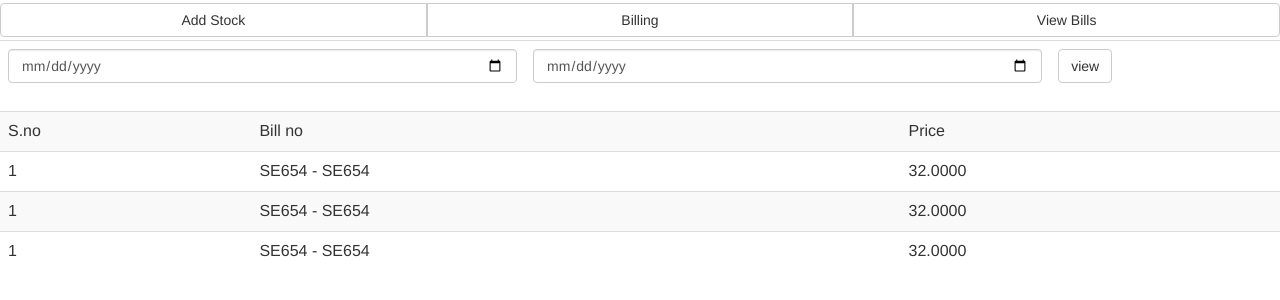
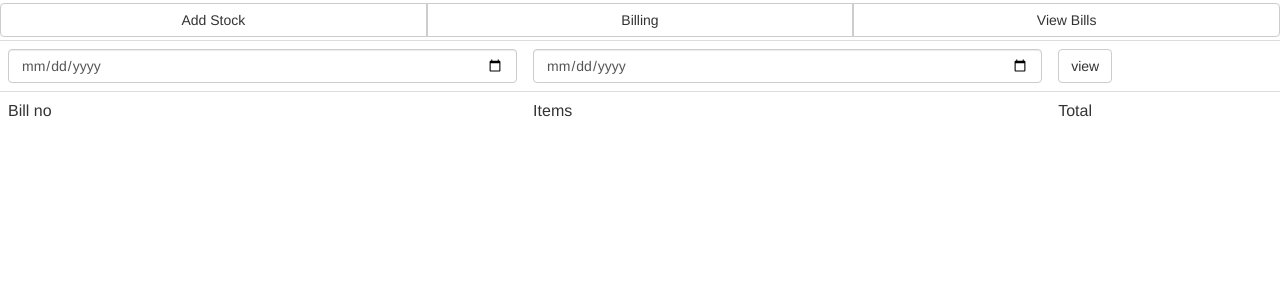
Before and after one commit to asudhakar/billing, a PHP site: page /view_bills.php in a window 1280 px wide. Shown: the top 300 px of the page. Run offline with PHP 8.4, Linux system fonts and the light colour scheme; some libraries are stand-ins or nearby versions.

Commit message:
view bill finished

```diff
--- a/view/view_bills.php
+++ b/view/view_bills.php
@@ -2,62 +2,41 @@
 		<table class="table">
 			<tr>
 				<td>
-					<input type="date" class="form-control transparent-input item_name1"  name="item_name1" placeholder="Start Date" >
+					<input type="date" class="form-control transparent-input" id="start_date"  name="start_date" placeholder="Start Date">
 				</td>
 				<td>
-					<input class="form-control transparent-input" type="date" name="unit_price1" id="no_Uprice1" placeholder="End Date">
+					<input class="form-control transparent-input" type="date" id="end_date" name="end_date" id="no_Uprice1" placeholder="End Date">
 				</td>
 				<td>
-					<button class="btn btn-default">view</button>
+					<button class="btn btn-default" id="get_bill">view</button>
 				</td>
 			</tr>
-		</table>
-		<table class="table table-striped">
 			<tr>
-				<td>
-					S.no
-				</td>
 				<td>
 					Bill no
 				</td>
 				<td>
-					Price
-				</td>
-			</tr>
-			<tr>
-				<td>
-					 1
+					Items
 				</td>
 				<td>
-					SE654 - SE654
-				</td>
-				<td>
-					32.0000
-				</td>
-			</tr>
-				<tr>
-				<td>
-					 1
-				</td>
-				<td>
-					SE654 - SE654
-				</td>
-				<td>
-					32.0000
-				</td>
-			</tr>
-				<tr>
-				<td>
-					 1
-				</td>
-				<td>
-					SE654 - SE654
-				</td>
-				<td>
-					32.0000
+					Total
 				</td>
 			</tr>
 		</table>
-</form>
-</body>
-</html>
+		<div id="view_bill"></div>
+	<script>
+
+		$("#get_bill").click(function(){
+			var start = $('#start_date').val();
+			var end = $('#end_date').val();
+			$.ajax({
+				type: "POST",
+				url: "../controller/get_bill.php",
+				data: {start_date : start, end_date : end},
+				success: function(data){
+					$('#view_bill').html('<table class="table">	'+ data+'</table>');
+				}
+			});
+		});
+
+	</script>
```
Also changed, not shown: controller/get_bill.php (added, +27 -0 lines), controller/home_controller.php (+18 -4 lines).
